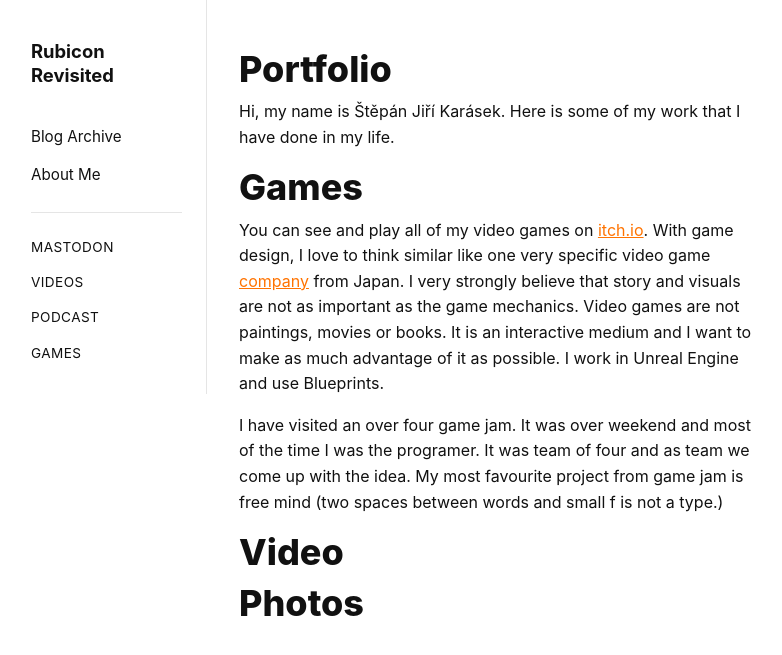
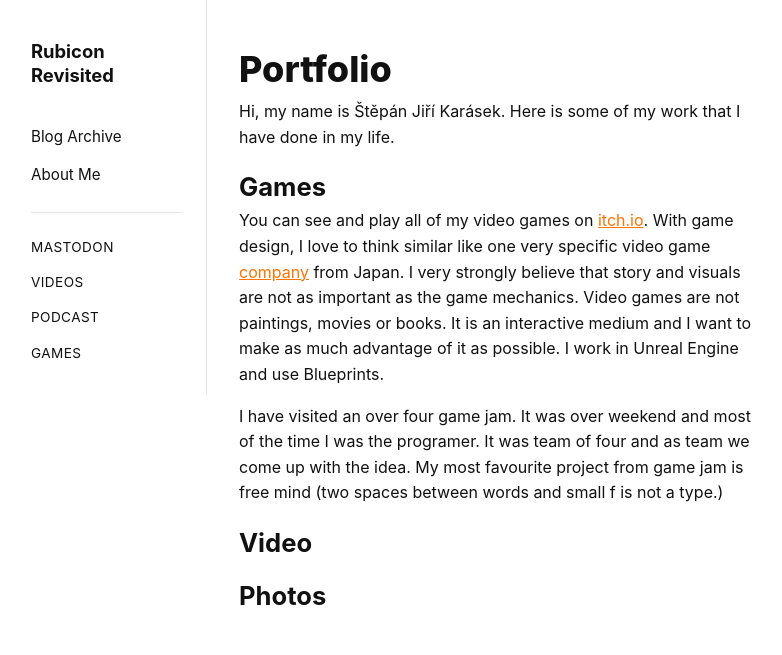
Before and after one commit to StepanJiri/stepankarasek.github.io, a Jekyll site: the page built from portfolio.md, in a window 1280 px wide. Shown: the top 655 px of the page, without its empty margins (153-935 px from the left). Built offline with Jekyll 4.4.1, drawn with Linux system fonts in a browser that asks for light colours.

```diff
--- a/portfolio.md
+++ b/portfolio.md
@@ -7,14 +7,14 @@ permalink: /portfolio/
 # Portfolio
 Hi, my name is Štěpán Jiří Karásek. Here is some of my work that I have done in my life.
 
-# Games
+## Games
 You can see and play all of my video games on [itch.io](https://jirka-karasek.itch.io/). With game design, I love to think similar like one very specific video game [company](https://www.nintendo.com/jp/index.html) from Japan.
 I very strongly believe that story and visuals are not as important as the game mechanics. Video games are not paintings, movies or books. It is an interactive medium and I want to make as much advantage of it as possible.
 I work in Unreal Engine and use Blueprints.
 
 I have visited an over four game jam. It was over weekend and most of the time I was the programer. It was team of four and as team we come up with the idea. My most favourite project from game jam is free  mind (two spaces between words and small f is not a type.)
 
-# Video
+## Video
 
 
-# Photos
+## Photos
```
